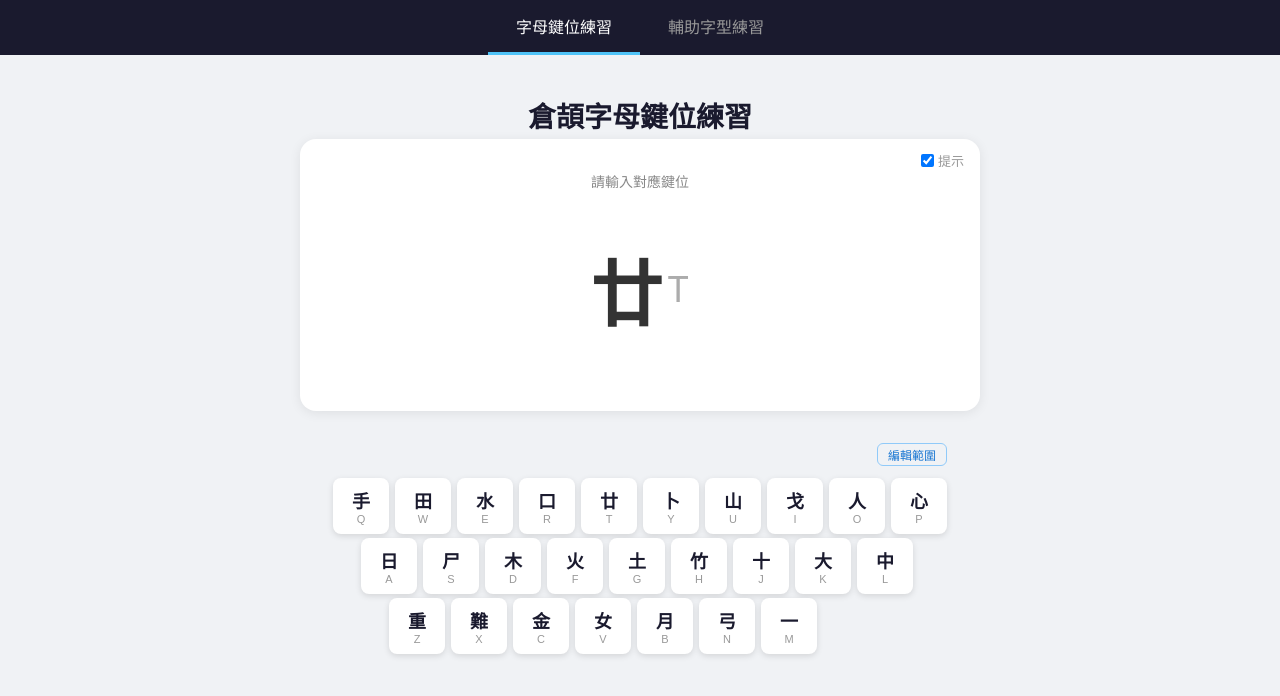
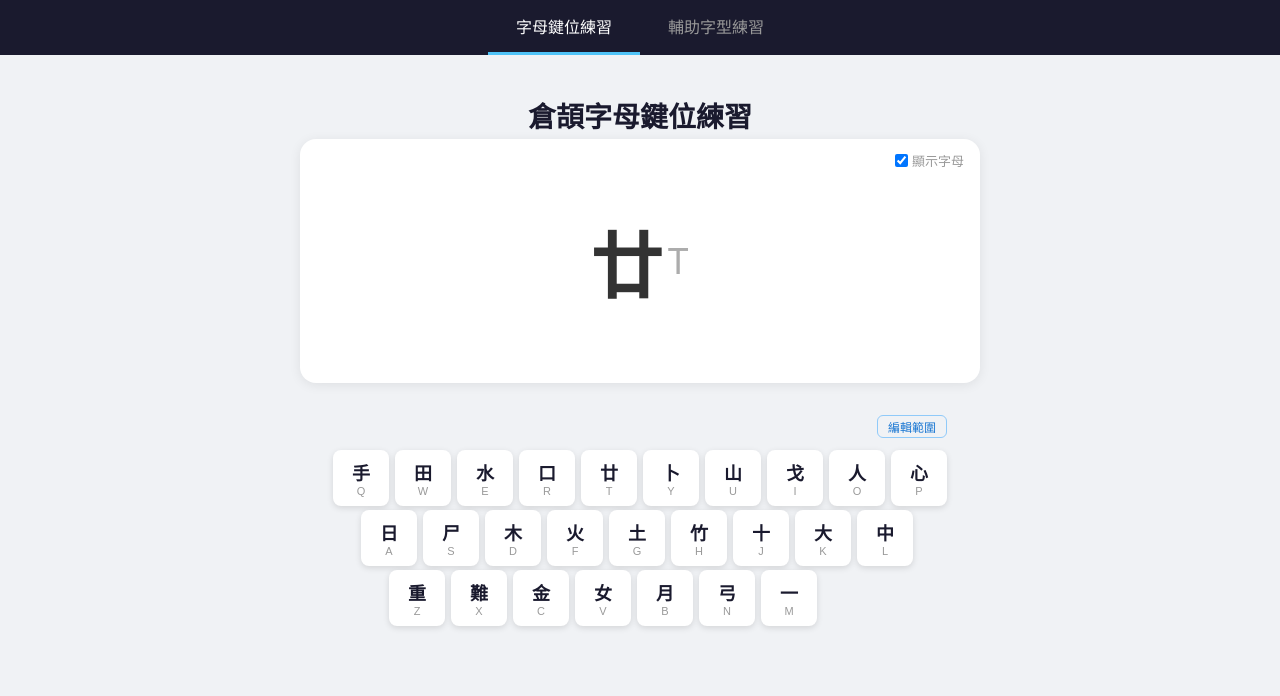
Before and after one commit to Spike-Leung/cangjie-input-method-practice, a React (Vite) app: page /letter-practice in a window 1280 px wide. Shown: the top 696 px of the page. Built offline with nearby package versions, Linux system fonts and the light colour scheme.

Commit message:
refactor: remove QuizCard label prop

```diff
--- a/src/components/QuizCard.tsx
+++ b/src/components/QuizCard.tsx
@@ -1,5 +1,4 @@
 interface QuizCardProps {
-  label: string;
   display: string;
   image?: string;
   hint?: string;
@@ -9,7 +8,6 @@ interface QuizCardProps {
 }
 
 export function QuizCard({
-  label,
   display,
   image,
   hint,
@@ -19,7 +17,6 @@ export function QuizCard({
 }: QuizCardProps) {
   return (
     <div className="quiz-card">
-      <div className="quiz-label">{label}</div>
       <div className={`quiz-display ${lastResult}`}>
         {image ? (
           <img src={image} alt={display} />
@@ -37,7 +34,7 @@ export function QuizCard({
             checked={showHint ?? false}
             onChange={onToggleHint}
           />
-          提示
+          顯示字母
         </label>
       )}
     </div>
--- a/src/index.css
+++ b/src/index.css
@@ -59,12 +59,6 @@ body {
   padding: 32px 24px;
   margin-bottom: 24px;
   box-shadow: 0 2px 12px rgba(0, 0, 0, 0.08);
-}
-
-.quiz-label {
-  font-size: 14px;
-  color: #888;
-  margin-bottom: 8px;
 }
 
 .quiz-display {
--- a/src/pages/LetterPractice.tsx
+++ b/src/pages/LetterPractice.tsx
@@ -126,7 +126,6 @@ export function LetterPractice() {
     <div className="practice-page">
       <h1>倉頡字母鍵位練習</h1>
       <QuizCard
-        label="請輸入對應鍵位"
         display={display}
         hint={current ?? undefined}
         showHint={showHint}
--- a/src/pages/ShapePractice.tsx
+++ b/src/pages/ShapePractice.tsx
@@ -94,7 +94,6 @@ export function ShapePractice() {
     <div className="practice-page">
       <h1>倉頡輔助字型練習</h1>
       <QuizCard
-        label="輔助字型"
         display={display}
         image={current?.image}
         lastResult={lastResult}
```
